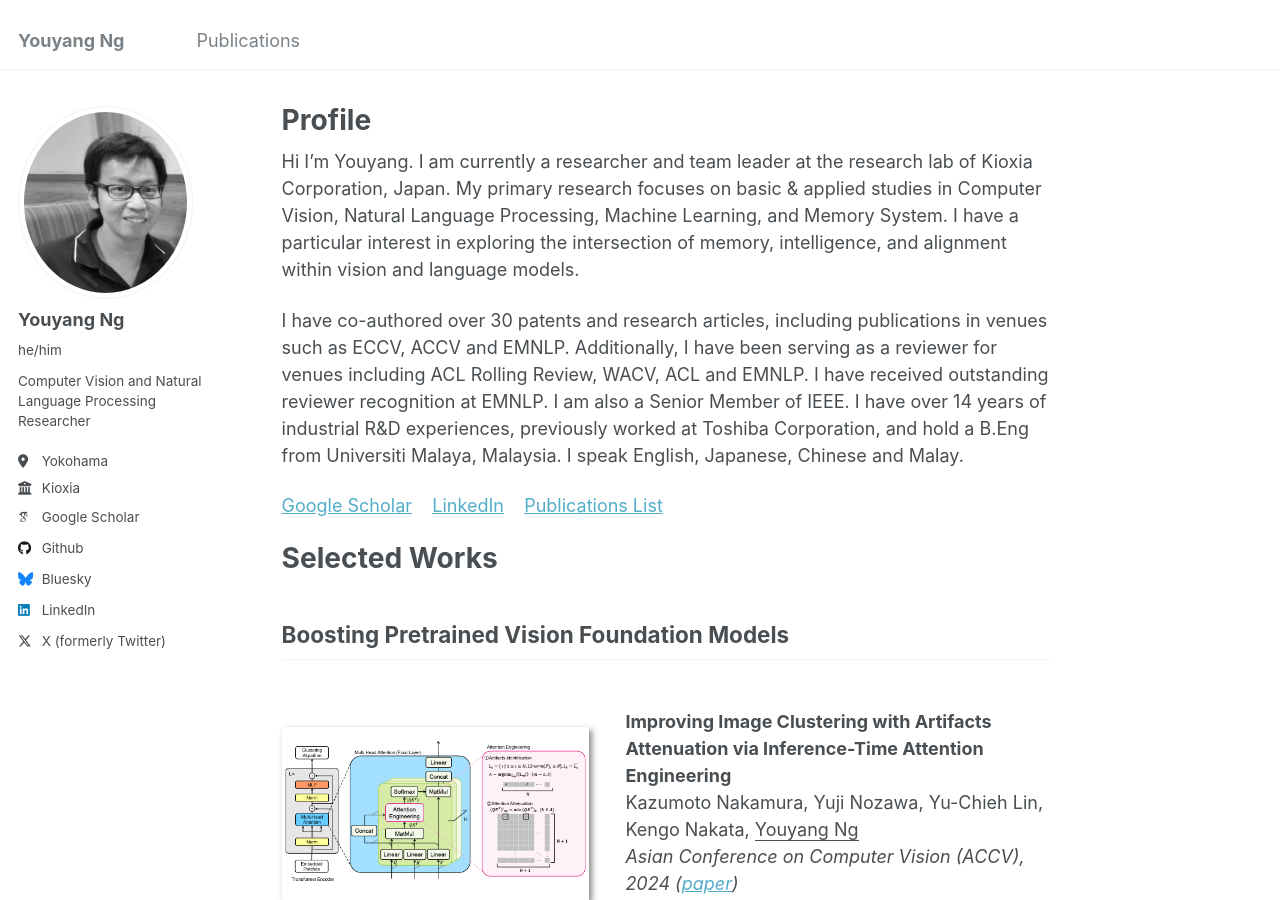
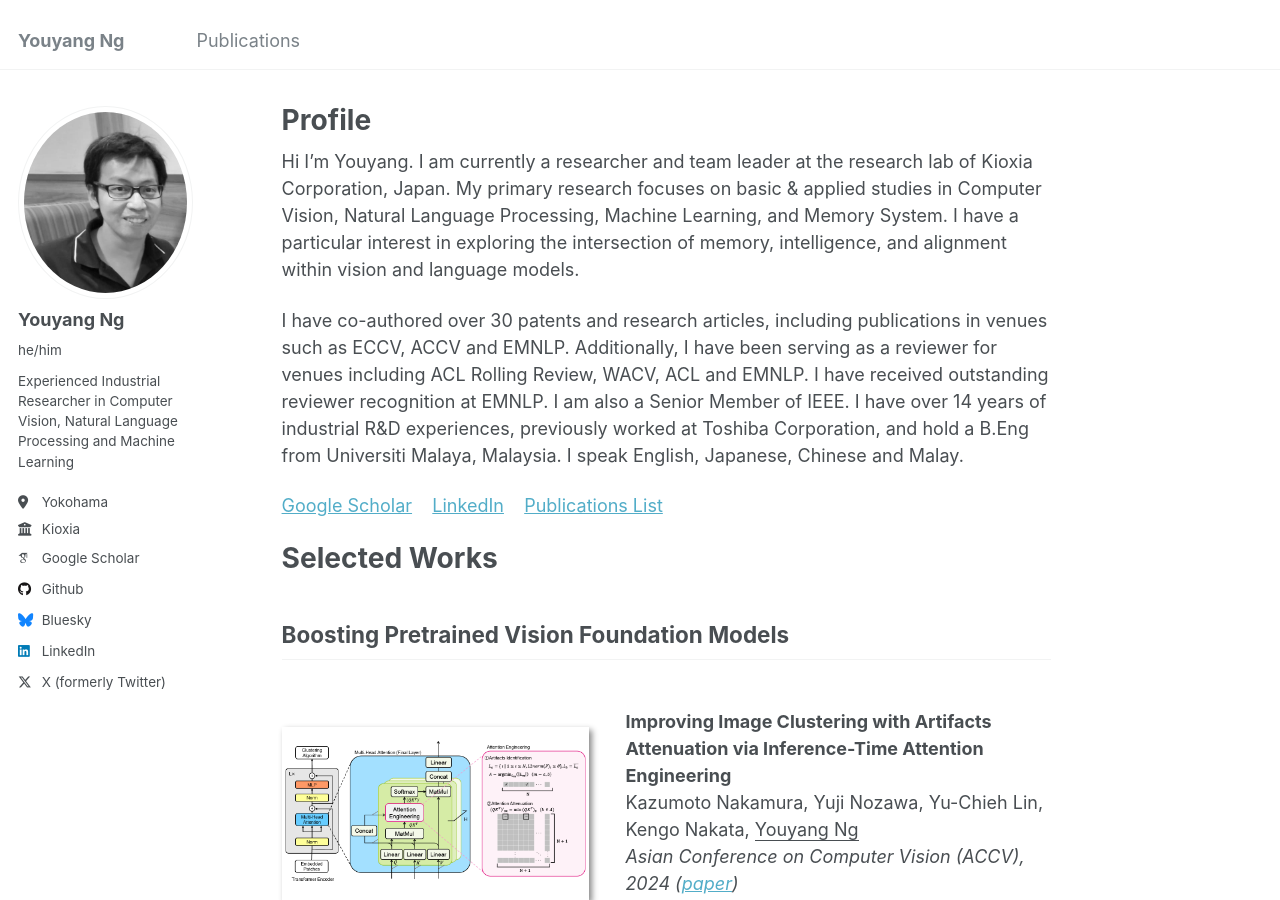
Before and after one commit to yy29/yy29.github.io, a Jekyll site: the page built from _pages/about.md, in a window 1280 px wide and 900 px high. Built offline with Jekyll 4.4.1, drawn with Linux system fonts in a browser that asks for light colours; some web fonts are replaced.

Commit message:
Update _config.yml

```diff
--- a/_config.yml
+++ b/_config.yml
@@ -24,7 +24,7 @@ author:
   avatar           : "yy_profile.png"
   name             : "Youyang Ng"
   pronouns         : "he/him"
-  bio              : "Computer Vision and Natural Language Processing Researcher"
+  bio              : "Experienced Industrial Researcher in Computer Vision, Natural Language Processing and Machine Learning"
   location         : "Yokohama"
   employer         : Kioxia
   uri              : # URL
```
